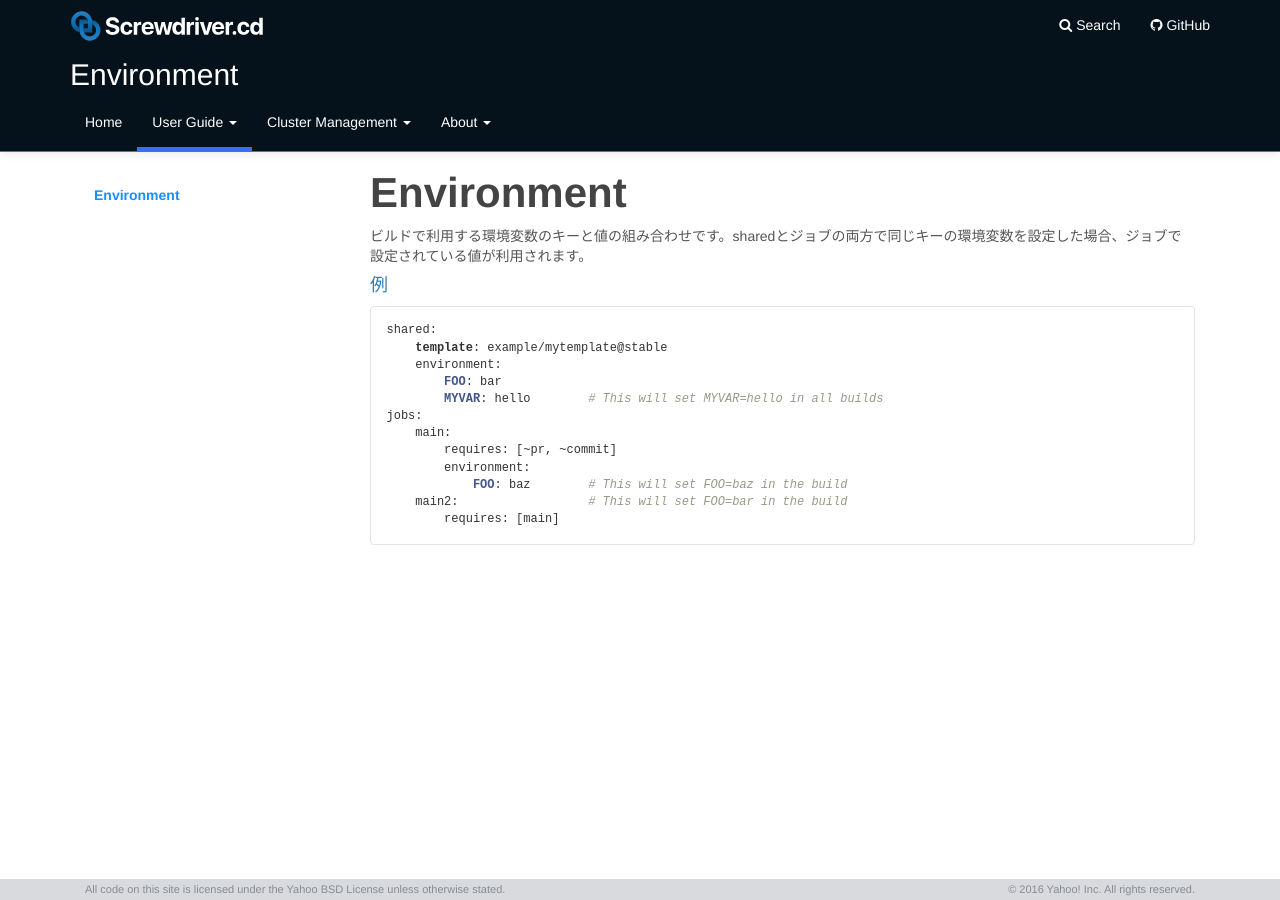
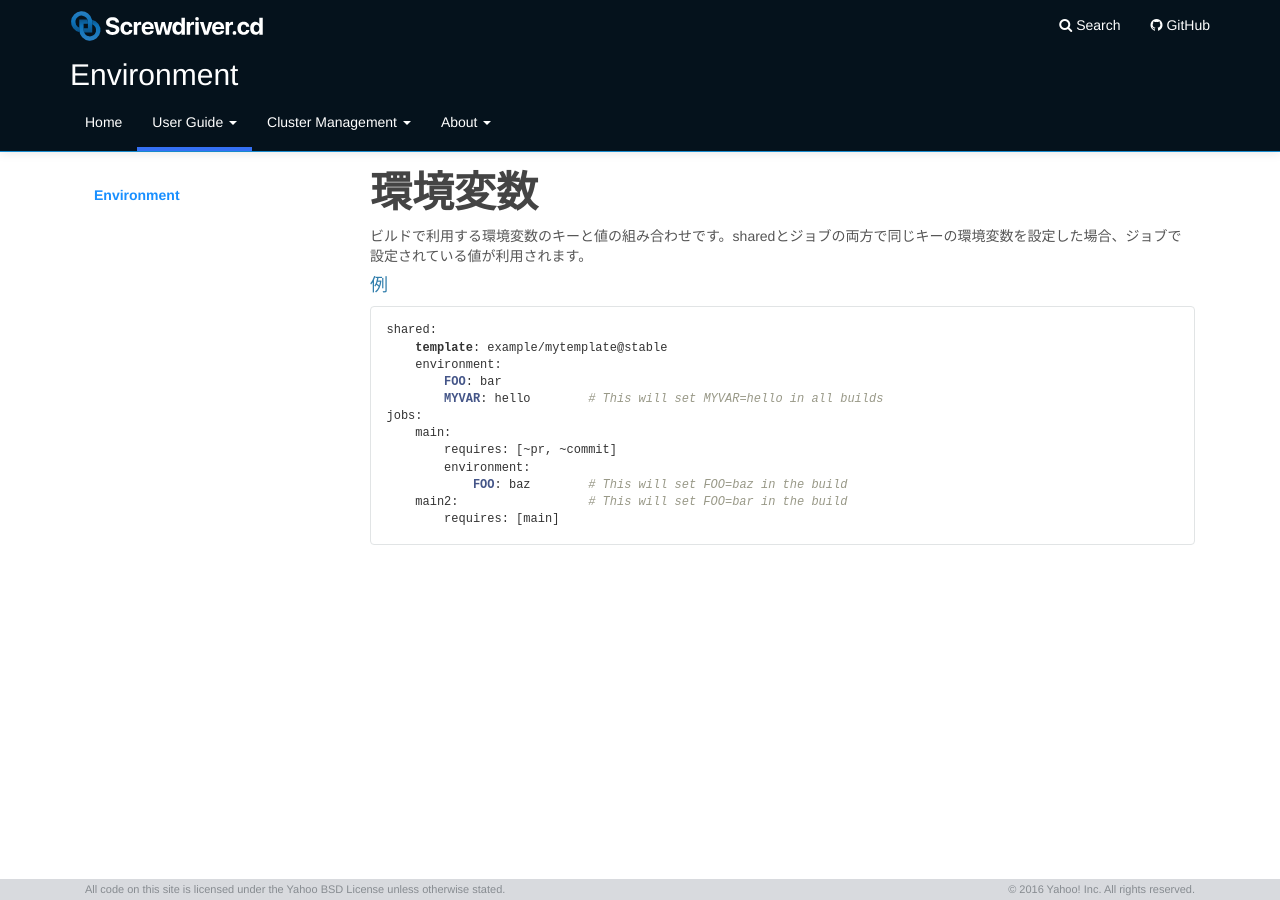
Before and after one commit to screwdriver-cd/guide, a Jekyll site: the page built from docs/ja/user-guide/configuration/environment.md, in a window 1280 px wide. Built offline with Jekyll 4.4.1, drawn with Linux system fonts in a browser that asks for light colours.

Commit message:
Translate environment.md via GitLocalize

```diff
--- a/docs/ja/user-guide/configuration/environment.md
+++ b/docs/ja/user-guide/configuration/environment.md
@@ -5,10 +5,10 @@ category: User Guide
 menu: menu
 toc:
 - title: Environment
-  url: "#Environment"
+  url: "#環境変数"
 ---
 
-# Environment
+# 環境変数
 
 ビルドで利用する環境変数のキーと値の組み合わせです。sharedとジョブの両方で同じキーの環境変数を設定した場合、ジョブで設定されている値が利用されます。
 
```
